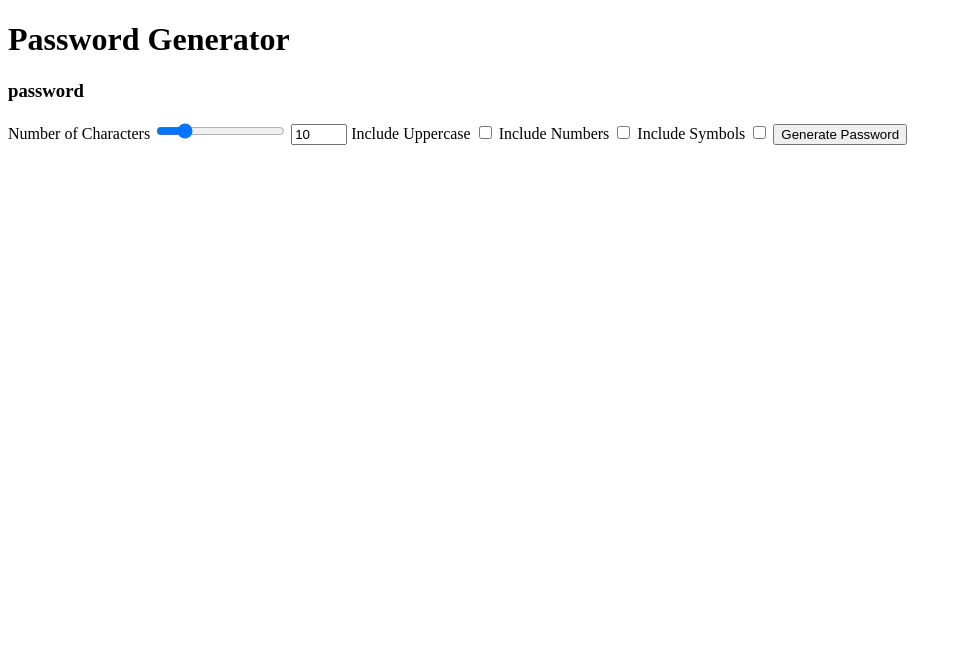
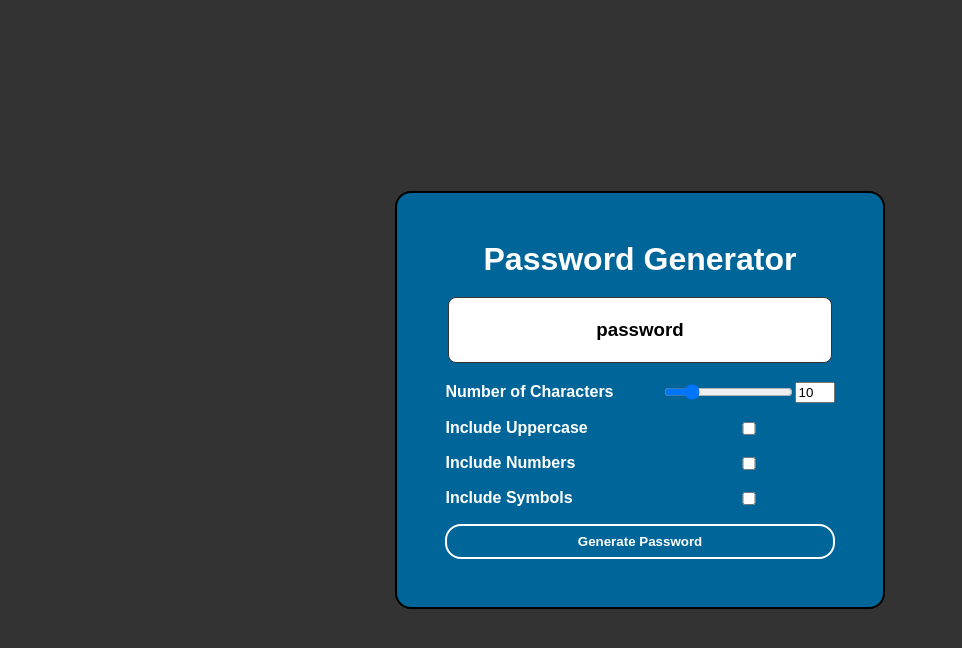
Before and after one commit to kumarprince3/kumarprince3.github.io-password-generator, a plain HTML site: page index.html in a window 1280 px wide. Shown: the whole page, without its empty margins (0-962 px from the left). Drawn offline with Linux system fonts and the light colour scheme.

Commit message:
added css files and linked them to html

```diff
--- a/index.html
+++ b/index.html
@@ -10,13 +10,14 @@
 </head>
 <body>
     <div class="container">
-        <h1>Password Generator</h1>
-        <h3>password</h3>
-        <form>
+        <h1 class="title">Password Generator</h1>
+        <h3 class="password-display">password</h3>
+        <form class="form">
             <label for="characterAmountNumber">Number of Characters</label>
-            <input type="range" min="1" max="50" value="10" id="characterAmountRange">
-            <input type="number" min="1" max="50" value="10" id="characterAmountNumber">
-
+            <div class="character-amount-container">
+                <input type="range" min="1" max="50" value="10" id="characterAmountRange">
+                <input class="number-input"type="number" min="1" max="50" value="10" id="characterAmountNumber">
+            </div>
             <label for="includeUppercase">Include Uppercase</label>
             <input type="checkbox" id="includeUppercase">
 
@@ -26,7 +27,7 @@
             <label for="includeSymbols">Include Symbols</label>
             <input type="checkbox" id="includeSymbols">
 
-            <button type="submit">Generate Password</button>
+            <button type="submit" class="btn">Generate Password</button>
         </form>
     </div>
 </body>
--- a/style.css
+++ b/style.css
@@ -0,0 +1,77 @@
+body {
+    background-color: #333;
+    margin: 0;
+    color: white;
+    min-height: 100vh;
+    display: flex;
+    justify-content: center;
+    align-items: center;
+    font-family: sans-serif;
+}
+
+.container {
+    background-color: #006699;
+    padding: 3rem;
+    border-radius: 1rem;
+    border: 2px solid black;
+    display: flex;
+    justify-content: center;
+    align-items: center;
+    flex-direction: column;
+}
+
+.form {
+    display: grid;
+    grid-template-columns: auto auto;
+    row-gap: 1rem;
+    column-gap: 3rem;
+    justify-content: center;
+    align-items: center;
+}
+
+.title {
+    margin: 0;
+    text-align: center;
+}
+
+label {
+    font-weight: bold;
+}
+
+.character-amount-container {
+    display: flex;
+    align-items: center;
+}
+
+.number-input {
+    width: 2rem;
+}
+
+.password-display {
+    background-color: white;
+    color: black;
+    padding: 1rem;
+    border: 1px solid #333;
+    height: 2rem;
+    width: 350px;
+    display: flex;
+    justify-content: center;
+    align-items: center;
+    word-break: break-all;
+    border-radius: .5rem;
+}
+
+.btn {
+    grid-column: span 2;
+    background-color: transparent;
+    border: 2px solid white;
+    color: white;
+    padding: .5rem 1rem;
+    font-weight: bold;
+    cursor: pointer;
+    border-radius: 1rem;
+}
+
+.btn:hover {
+    background-color: #FFFFFF33;
+}
```
